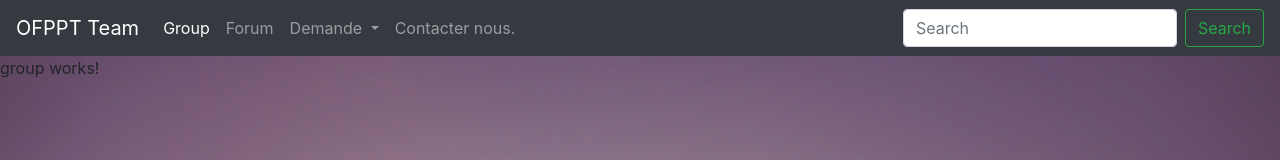
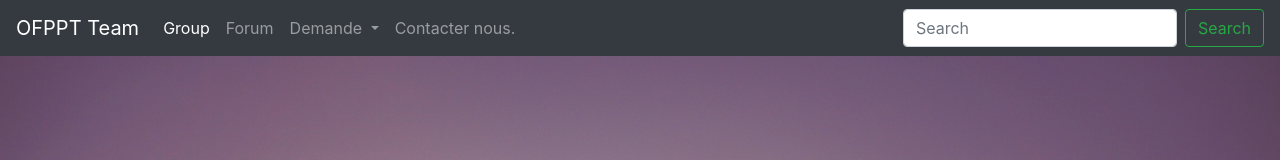
Before and after one commit to OFPPTEAM/OFPPTEAM, an Angular app: page /group in a window 1280 px wide. Shown: the top 160 px of the page. Built offline with nearby package versions, Linux system fonts and the light colour scheme.

Commit message:
just testing things

```diff
--- a/src/app/group/group.component.html
+++ b/src/app/group/group.component.html
@@ -1,3 +1,3 @@
-<p>
-  group works!
-</p>
+<a routerLink="/home"></a>
+
+<router-outlet></router-outlet>
```
